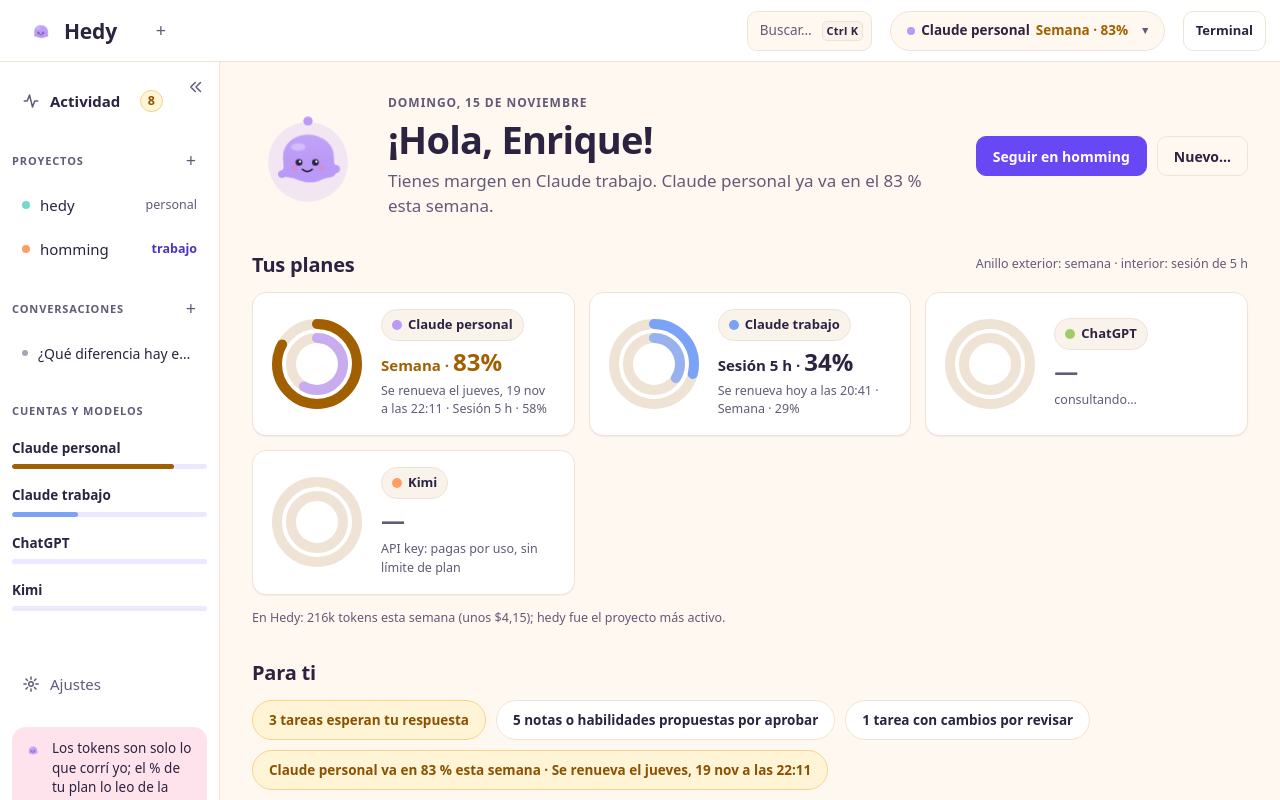
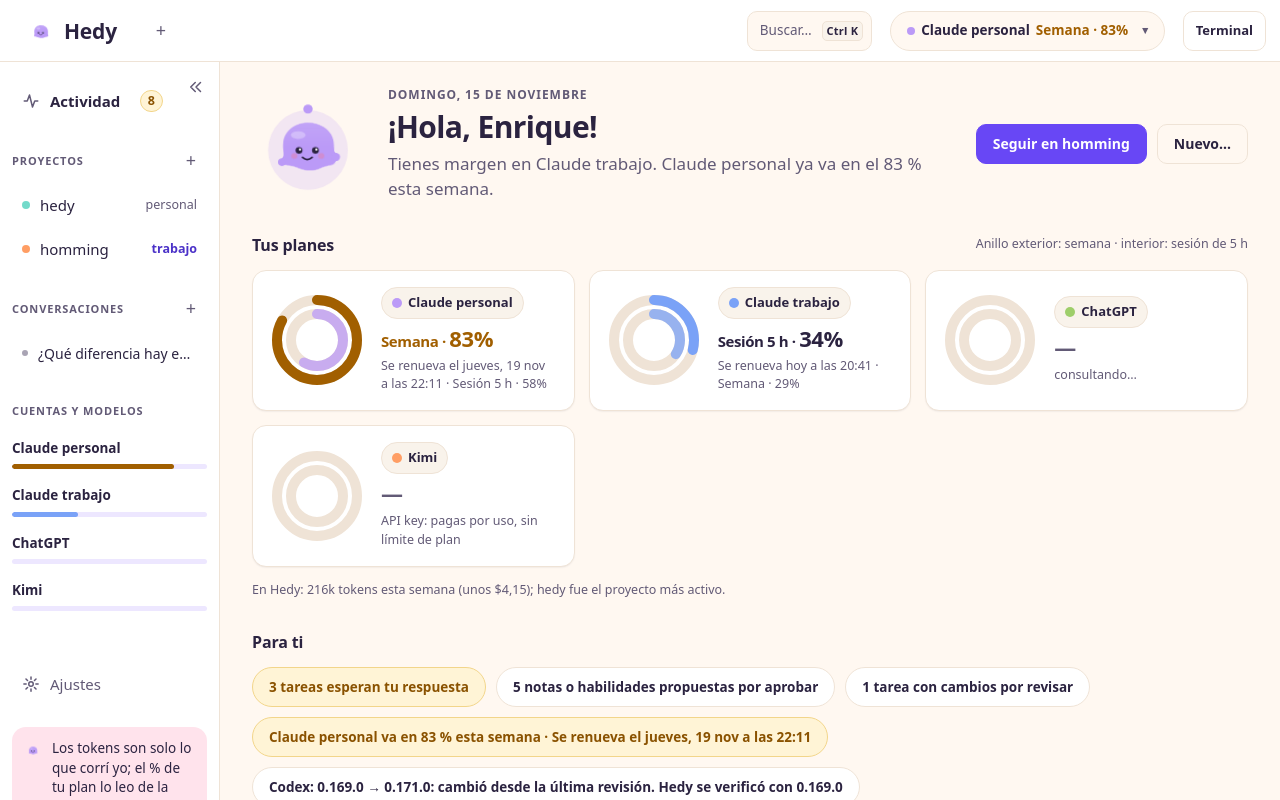
Before and after one commit to enriqueleonq1/hedy, a React (Vite) app in the folder app/: page / in a window 1280 px wide. Built offline with nearby package versions, Linux system fonts and the light colour scheme.

Commit message:
style(app): bring titles to an app scale and keep Sora for the brand

```diff
--- a/app/src/styles/global.css
+++ b/app/src/styles/global.css
@@ -2,7 +2,10 @@
    (src/theme/tokens.ts); sizes are the reference screens at 1×. */
 
 :root {
-  --font-title: "Sora Variable", "Inter Variable", system-ui, sans-serif;
+  /* Titles use the UI face, as in a desktop app. Sora, the heavy display face, is
+     brand only: the wordmark, the home greeting and the onboarding. */
+  --font-title: "Inter Variable", system-ui, sans-serif;
+  --font-brand: "Sora Variable", "Inter Variable", system-ui, sans-serif;
   --font-ui: "Inter Variable", system-ui, sans-serif;
   --font-mono: "JetBrains Mono Variable", ui-monospace, monospace;
 
@@ -30,14 +33,15 @@
   --radius-control: var(--radius-md);
 
   /* Type: page titles, section titles, card titles, body, meta, fine print, eyebrows. */
-  --text-display: 34px;
-  --text-title: 20px;
+  --text-display: 24px;
+  --text-title: 16px;
   --text-headline: 17px;
   --text-body: 14px;
   --text-callout: 13px;
   --text-caption: 12px;
   --text-eyebrow: 11px;
   --tracking-eyebrow: 0.08em;
+  --tracking-title: -0.018em;
 
   --target: 40px;
 
@@ -86,13 +90,14 @@ h2,
 h3 {
   font-family: var(--font-title);
   margin: 0;
-  line-height: 1.15;
+  line-height: 1.25;
   letter-spacing: -0.01em;
 }
 
-h1 { font-size: var(--text-display); font-weight: 800; letter-spacing: -0.02em; }
-h2 { font-size: var(--text-headline); font-weight: 700; }
-h3 { font-size: 19px; font-weight: 700; }
+/* An app's scale: page titles at 24px, section and card titles a step above body. */
+h1 { font-size: var(--text-display); font-weight: 600; letter-spacing: var(--tracking-title); }
+h2 { font-size: var(--text-title); font-weight: 600; }
+h3 { font-size: var(--text-title); font-weight: 600; }
 p { margin: 0; }
 
 button,
@@ -173,7 +178,7 @@ ul { list-style: none; margin: 0; padding: 0; }
 }
 
 .brand:hover { background: var(--panel-2); }
-.brand__name { font: 800 21px var(--font-title); letter-spacing: -0.01em; }
+.brand__name { font: 800 21px var(--font-brand); letter-spacing: -0.01em; }
 
 .tabs { display: flex; gap: 6px; }
 
@@ -348,13 +353,13 @@ ul { list-style: none; margin: 0; padding: 0; }
 .screen {
   max-width: 1180px;
   margin: 0 auto;
-  padding: var(--space-7) var(--space-7) var(--space-9);
-  display: grid;
-  gap: var(--space-6);
+  padding: var(--space-6) var(--space-7) var(--space-9);
+  display: grid;
+  gap: var(--space-5);
 }
 
 .page-head { display: flex; align-items: flex-start; justify-content: space-between; gap: var(--space-4); }
-.page-head p { margin-top: var(--space-2); font-size: 14.5px; max-width: 72ch; }
+.page-head p { margin-top: var(--space-1); font-size: var(--text-body); max-width: 72ch; }
 .section-head { display: flex; align-items: center; justify-content: space-between; gap: 12px; }
 
 .splash {
@@ -753,13 +758,13 @@ button.popover__item:focus-visible { background: var(--selection); outline: none
 .account-card--wide { grid-column: 1 / -1; }
 .account-card__head { display: flex; align-items: center; gap: 12px; }
 .account-card__title { flex: 1; min-width: 0; }
-.account-card__title h3 { font-size: 21px; white-space: nowrap; overflow: hidden; text-overflow: ellipsis; }
+.account-card__title h3 { font-size: 17px; white-space: nowrap; overflow: hidden; text-overflow: ellipsis; }
 .account-card__name { display: flex; align-items: center; gap: 2px; min-width: 0; }
 .account-card__rename { opacity: 0; transition: opacity 0.15s ease; }
 .account-card:hover .account-card__rename,
 .account-card__rename:focus-visible { opacity: 1; }
 @media (hover: none) { .account-card__rename { opacity: 1; } }
-.account-card__name-input { font-size: 19px; width: 100%; }
+.account-card__name-input { font-size: 17px; width: 100%; }
 .account-card__title p { font-size: 13.5px; display: flex; align-items: center; gap: 8px; flex-wrap: wrap; }
 .account-card__title .pill { padding: 1px 9px; font-size: var(--text-caption); font-weight: 600; }
 .account-card__foot { display: flex; align-items: center; flex-wrap: wrap; gap: 4px 6px; border-top: 1px solid var(--line); margin-top: 2px; padding-top: 12px; }
@@ -770,7 +775,8 @@ button.popover__item:focus-visible { background: var(--selection); outline: none
 .welcome { gap: 32px; }
 .today { display: flex; flex-wrap: wrap; align-items: center; gap: 24px; }
 .today__text { flex: 1 1 380px; display: grid; gap: 6px; min-width: 0; }
-.today__text h1 { font-size: 38px; letter-spacing: -0.02em; }
+/* The greeting is the one brand title inside the app. */
+.today__text h1 { font: 700 30px/1.15 var(--font-brand); letter-spacing: -0.02em; }
 .today__date { font-size: var(--text-caption); font-weight: 700; letter-spacing: var(--tracking-eyebrow); text-transform: uppercase; color: var(--muted); }
 .today__date::first-letter { text-transform: uppercase; }
 .today__summary { font-size: 17px; color: var(--muted); }
@@ -793,7 +799,7 @@ button.popover__item:focus-visible { background: var(--selection); outline: none
   .start-choice:hover { transform: none; }
 }
 .today__section { display: grid; gap: 14px; align-content: start; min-width: 0; }
-.today__section h2 { font: 700 var(--text-title) var(--font-title); }
+.today__section h2 { font: 600 var(--text-title) var(--font-title); }
 .today__columns { display: flex; flex-wrap: wrap; gap: 28px; }
 .today__projects { flex: 3 1 460px; }
 .today__recent { flex: 2 1 320px; }
@@ -805,7 +811,7 @@ button.popover__item:focus-visible { background: var(--selection); outline: none
 .plan-usage:focus-visible { outline: 2px solid var(--focus); outline-offset: 2px; }
 .plan-usage__text { display: grid; gap: 4px; min-width: 0; justify-items: start; }
 .plan-usage__text .chip { max-width: 100%; white-space: nowrap; overflow: hidden; text-overflow: ellipsis; }
-.plan-usage__value { font: 700 24px var(--font-title); font-variant-numeric: tabular-nums; }
+.plan-usage__value { font: 600 22px var(--font-title); letter-spacing: var(--tracking-title); font-variant-numeric: tabular-nums; }
 .plan-usage__value--muted { color: var(--muted); }
 .plan-usage__value--warning { color: var(--warning); }
 .plan-usage__value--danger { color: var(--danger); }
@@ -857,7 +863,7 @@ button.notice-pill:focus-visible { outline: 2px solid var(--focus); outline-offs
   border-radius: 0 0 var(--radius-pill) var(--radius-pill);
   background: var(--project, var(--muted));
 }
-.project-card h3 { font-size: 19px; }
+.project-card h3 { font-size: var(--text-title); }
 .project-card header { display: flex; justify-content: space-between; align-items: center; gap: 8px; }
 
 /* ---------------------------------------------------------------- table */
@@ -1004,7 +1010,7 @@ button.notice-pill:focus-visible { outline: 2px solid var(--focus); outline-offs
   text-align: center;
 }
 
-.mascot-gallery figcaption { font-weight: 700; font-family: var(--font-title); }
+.mascot-gallery figcaption { font-weight: 600; font-family: var(--font-title); }
 .mascot-gallery__title { font: 700 var(--text-eyebrow) var(--font-ui); letter-spacing: var(--tracking-eyebrow); text-transform: uppercase; color: var(--muted); margin-top: var(--space-3); }
 .mascot-gallery__words { font-size: 12.5px; color: var(--muted); }
 
@@ -1084,7 +1090,7 @@ button.notice-pill:focus-visible { outline: 2px solid var(--focus); outline-offs
 .chat__title { min-width: 0; }
 /* Long titles wrap to two lines; the full one is in the tooltip and the task list. */
 .chat__title h1 {
-  font-size: 26px;
+  font-size: 22px;
   display: -webkit-box;
   -webkit-box-orient: vertical;
   -webkit-line-clamp: 2;
@@ -1204,7 +1210,7 @@ button.notice-pill:focus-visible { outline: 2px solid var(--focus); outline-offs
 /* Markdown in agents' answers and plans */
 .md { display: grid; gap: 10px; min-width: 0; overflow-wrap: anywhere; }
 .md > * { margin: 0; }
-.md h1, .md h2, .md h3, .md h4 { font-family: var(--font-title); font-weight: 700; line-height: 1.3; margin-top: 6px; }
+.md h1, .md h2, .md h3, .md h4 { font-family: var(--font-title); font-weight: 600; line-height: 1.3; margin-top: 6px; }
 .md h1 { font-size: 19px; }
 .md h2 { font-size: 17px; }
 .md h3 { font-size: 15.5px; }
@@ -1682,7 +1688,7 @@ button.notice-pill:focus-visible { outline: 2px solid var(--focus); outline-offs
   border: 1px solid var(--warn-line);
 }
 .contradiction__body { display: grid; gap: 12px; min-width: 0; flex: 1; }
-.contradiction h2 { font: 700 var(--text-headline) var(--font-title); color: var(--warn-ink); }
+.contradiction h2 { font: 600 var(--text-title) var(--font-title); color: var(--warn-ink); }
 .contradiction__notes { display: grid; grid-template-columns: repeat(auto-fit, minmax(240px, 1fr)); gap: 12px; }
 .contradiction__note {
   margin: 0;
@@ -1824,7 +1830,7 @@ button.notice-pill:focus-visible { outline: 2px solid var(--focus); outline-offs
 .category--preference { color: var(--success); }
 
 .memory__panel { display: grid; gap: var(--space-3); padding: var(--space-5); }
-.memory__panel h2 { font: 700 var(--text-headline) var(--font-title); }
+.memory__panel h2 { font: 600 var(--text-title) var(--font-title); }
 .memory__checks, .memory__stale, .memory__readers { list-style: none; margin: 0; padding: 0; display: grid; gap: 8px; }
 .memory__checks li { display: flex; gap: 10px; }
 .memory__check { color: var(--success); font-weight: 700; }
@@ -1847,7 +1853,7 @@ button.notice-pill:focus-visible { outline: 2px solid var(--focus); outline-offs
 @media (max-width: 860px) { .status__hero { grid-template-columns: minmax(0, 1fr); } }
 .status__hero-text { display: grid; gap: 6px; }
 .status__hero-text h1 { font-size: var(--text-display); }
-.working-word--status { font: 700 15px var(--font-title); color: var(--accent); }
+.working-word--status { font: 600 14px var(--font-ui); color: var(--accent); }
 .status__eyebrow {
   font: 700 var(--text-caption) var(--font-ui);
   letter-spacing: var(--tracking-eyebrow);
@@ -1868,7 +1874,7 @@ button.notice-pill:focus-visible { outline: 2px solid var(--focus); outline-offs
 .status__layout { display: grid; grid-template-columns: minmax(0, 1fr) 380px; gap: 22px; align-items: start; }
 @media (max-width: 960px) { .status__layout { grid-template-columns: minmax(0, 1fr); } }
 .status__side { display: grid; gap: 16px; }
-.status h2 { font: 700 var(--text-headline) var(--font-title); }
+.status h2 { font: 600 var(--text-title) var(--font-title); }
 .status__task-list, .status__commits { list-style: none; margin: 0; padding: 0; display: grid; gap: 10px; }
 .status__task {
   display: grid;
@@ -1930,11 +1936,11 @@ button.notice-pill:focus-visible { outline: 2px solid var(--focus); outline-offs
 
 .onboarding { height: 100vh; display: grid; grid-template-rows: minmax(0, 1fr) auto; background: var(--bg); }
 .onboarding__page { min-height: 0; overflow: auto; }
-.onboarding h1 { font: 800 clamp(30px, 4vw, 44px) / 1.08 var(--font-title); letter-spacing: -0.02em; }
+.onboarding h1 { font: 800 clamp(30px, 4vw, 44px) / 1.08 var(--font-brand); letter-spacing: -0.02em; }
 .onboarding h1:focus { outline: none; }
 .onboarding__welcome { min-height: 100%; box-sizing: border-box; display: flex; flex-direction: column; padding: 28px 40px; }
 .onboarding__brand { display: flex; align-items: center; justify-content: space-between; gap: 16px; }
-.onboarding__wordmark { display: inline-flex; align-items: center; gap: 10px; font: 800 22px var(--font-title); }
+.onboarding__wordmark { display: inline-flex; align-items: center; gap: 10px; font: 800 22px var(--font-brand); }
 .onboarding__spacer { width: 64px; }
 .onboarding__center { flex: 1; display: flex; flex-direction: column; align-items: center; justify-content: center; gap: 26px; text-align: center; padding: 24px 0; }
 .onboarding__intro { display: grid; gap: 12px; justify-items: center; }
@@ -1975,7 +1981,7 @@ button.notice-pill:focus-visible { outline: 2px solid var(--focus); outline-offs
 .onboarding__card { width: 100%; box-sizing: border-box; background: var(--panel); border: 1px solid var(--line); border-radius: var(--radius-card); padding: 18px 20px; display: grid; gap: 12px; }
 .onboarding__card--row { display: flex; align-items: center; justify-content: space-between; gap: 12px; }
 .onboarding__project { display: grid; gap: 4px; }
-.onboarding__project strong { font: 700 20px var(--font-title); }
+.onboarding__project strong { font: 700 20px var(--font-brand); }
 .onboarding__label { font-size: 12px; font-weight: 700; letter-spacing: 0.08em; text-transform: uppercase; color: var(--muted); }
 .onboarding__chip--selected { background: var(--selection); border-color: transparent; }
 .onboarding__arrow { color: var(--muted); display: flex; }
@@ -2039,7 +2045,7 @@ button.notice-pill:focus-visible { outline: 2px solid var(--focus); outline-offs
 
 .board { max-width: 980px; }
 .board__group { display: grid; gap: 10px; }
-.board__group-title { font: 700 var(--text-headline) var(--font-title); }
+.board__group-title { font: 600 var(--text-title) var(--font-title); }
 .board__list { display: grid; gap: 8px; }
 
 /* Rows carry their state as a short inset bar on the leading edge. */
@@ -2124,7 +2130,7 @@ button.notice-pill:focus-visible { outline: 2px solid var(--focus); outline-offs
 }
 
 .board__empty-title,
-.skills__empty-title { font: 700 var(--text-headline) var(--font-title); color: var(--ink); }
+.skills__empty-title { font: 600 var(--text-title) var(--font-title); color: var(--ink); }
 
 @media (max-width: 640px) {
   .board-row { grid-template-columns: minmax(0, 1fr); }
```
